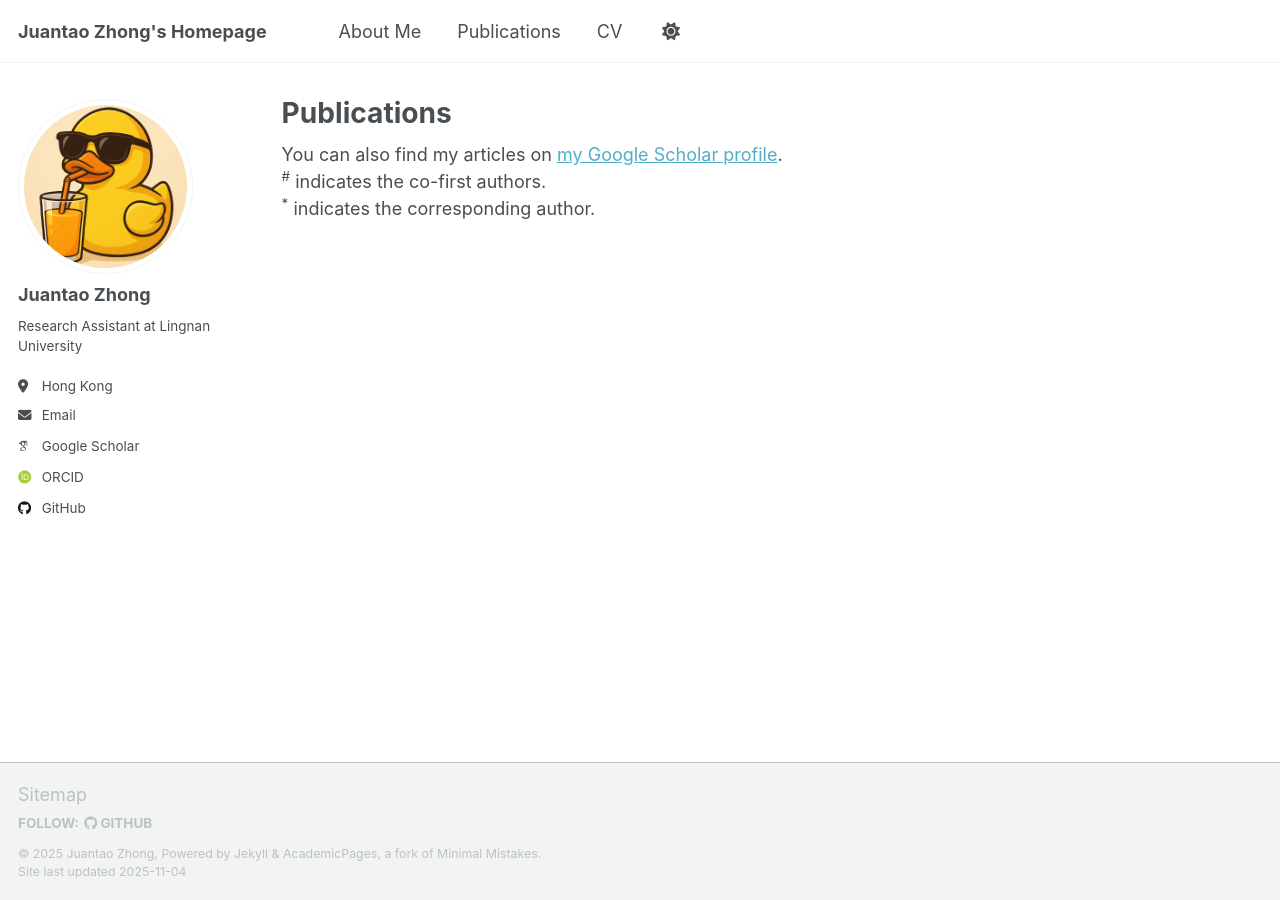
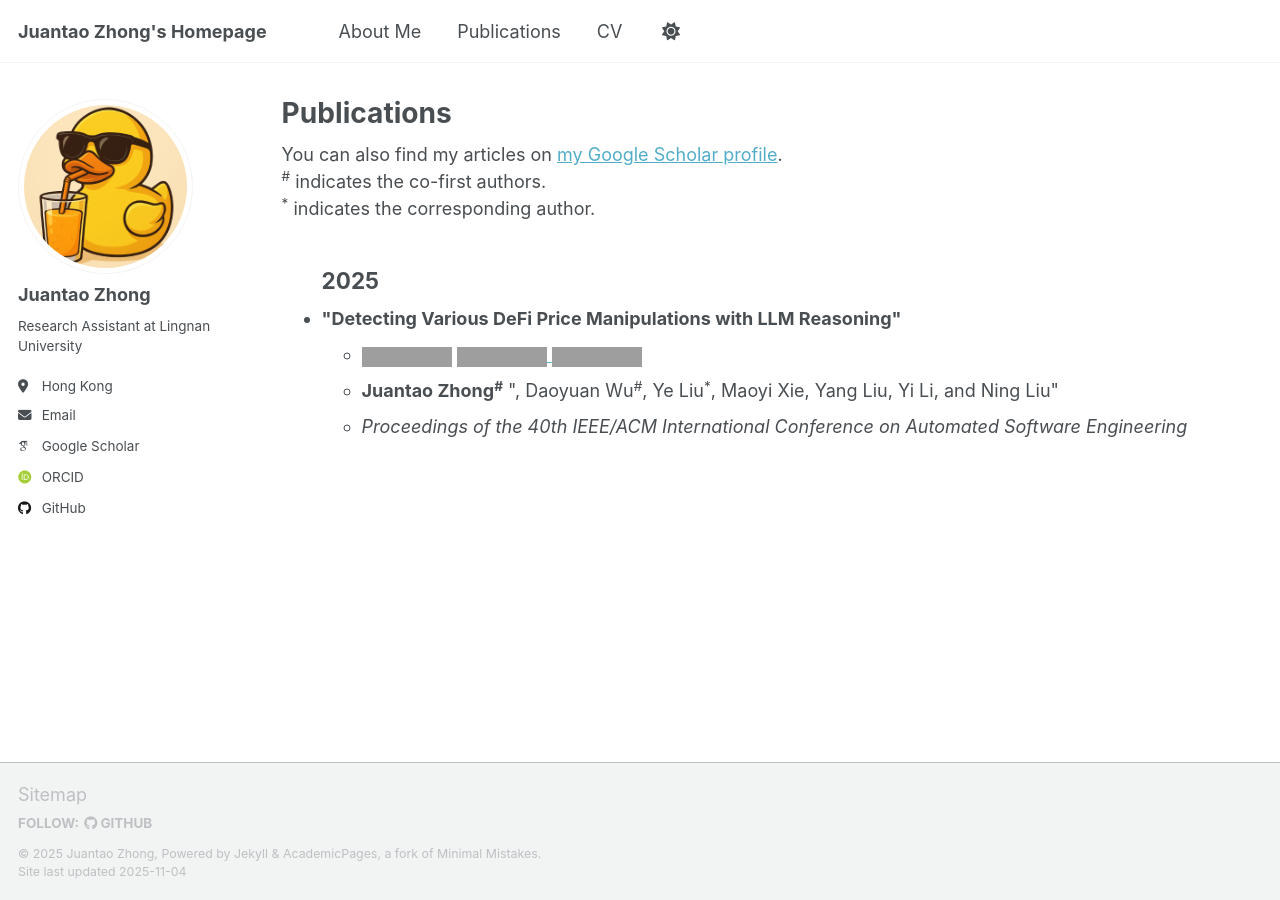
Before and after one commit to P4stry/P4stry.github.io, a Jekyll site: the page built from _pages/publications.html, in a window 1280 px wide. Built offline with Jekyll 4.4.1, drawn with Linux system fonts in a browser that asks for light colours; some web fonts are replaced; a script that is not in the unit is left out; grey boxes are pictures that could not be loaded.

Commit message:
Update publications.html

```diff
--- a/_pages/publications.html
+++ b/_pages/publications.html
@@ -33,3 +33,34 @@ author_profile: true
     {% include archive-single.html %}
   {% endfor %}
 {% endif %} -->
+
+<ul class="publication-list">
+  <h2>2025</h2>
+  <li>
+    <span>
+      <b>
+        "Detecting Various DeFi Price Manipulations with LLM Reasoning"
+      </b>
+    </span>
+    <ul>
+      <li>
+        <img src="https://img.shields.io/badge/CCF-A-red?style=flat-square" alt>
+        <a href="https://conf.researchr.org/details/ase-2025/ase-2025-papers/187/Detecting-Various-DeFi-Price-Manipulations-with-LLM-Reasoning">
+            <img src="https://img.shields.io/badge/ASE-2025-purple?style=flat-square" alt>
+        </a>
+        <a href="https://github.com/AIS2Lab/DeFiScope">
+            <img src="https://img.shields.io/badge/Open-Source-blue?style=flat-square" alt>
+        </a>
+      </li>
+      <li>
+        <b>Juantao Zhong<sup>#</sup></b>
+        ", Daoyuan Wu<sup>#</sup>, Ye Liu<sup>*</sup>, Maoyi Xie, Yang Liu, Yi Li, and Ning Liu"
+      </li>
+      <li>
+        <em>
+          Proceedings of the 40th IEEE/ACM International Conference on Automated Software Engineering
+        </em>
+      </li>
+    </ul>
+  </li>
+</ul>
```
